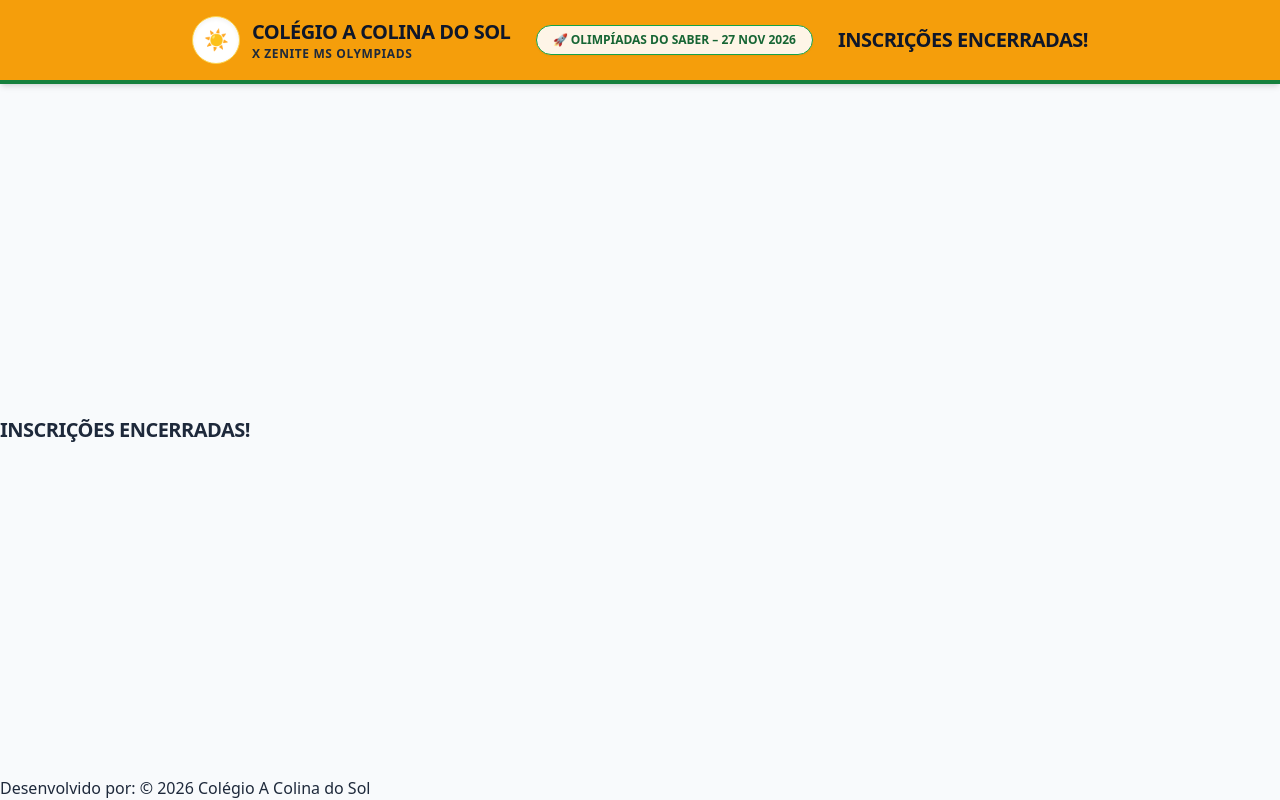
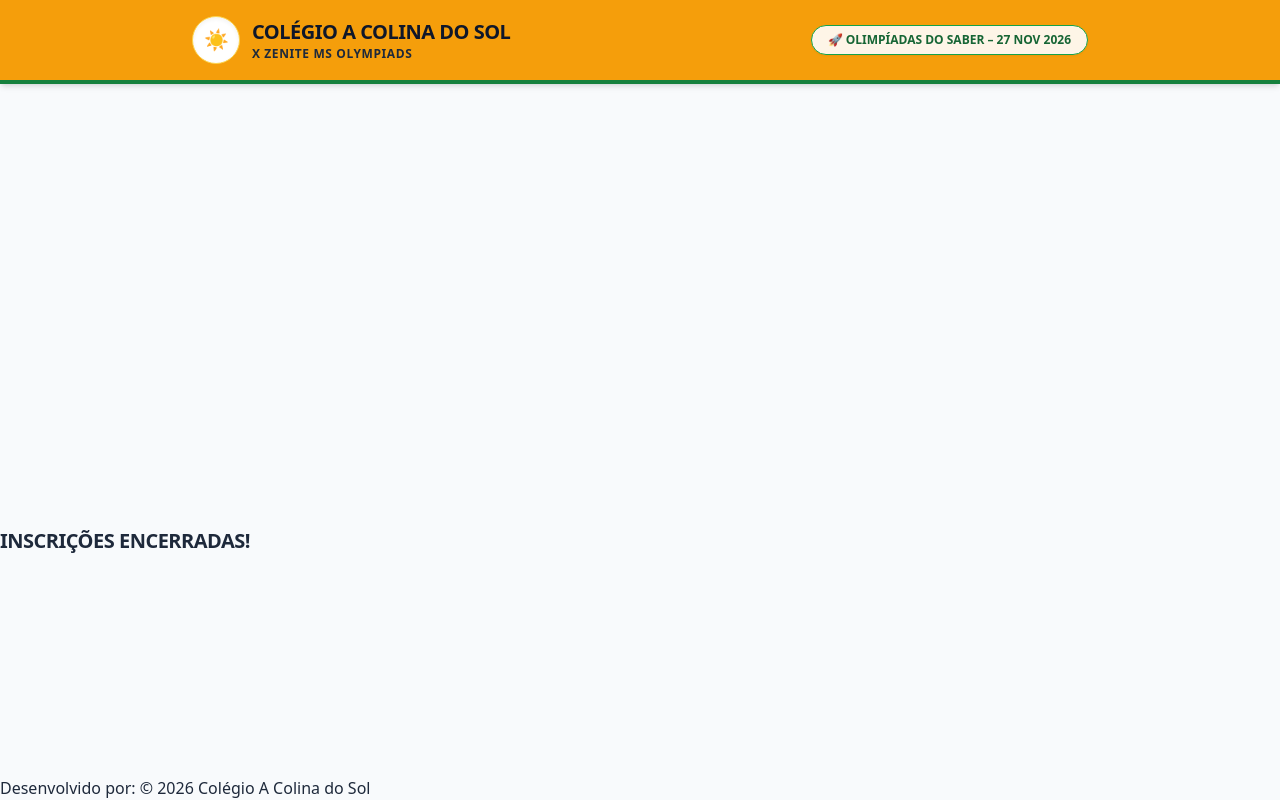
Before and after one commit to informaticacolina3/olimpiadas-colina, a plain HTML site: page index.html in a window 1280 px wide. Drawn offline with nearby package versions, Linux system fonts and the light colour scheme.

Commit message:
Update index.html

```diff
--- a/index.html
+++ b/index.html
@@ -21,11 +21,10 @@
             <div class="bg-white/90 px-4 py-1.5 rounded-full text-xs font-bold text-green-800 shadow-sm border border-green-600">
                 🚀 OLIMPÍADAS DO SABER – 27 NOV 2026
             </div>
-            <h1 class="font-extrabold text-lg sm:text-xl tracking-tight">INSCRIÇÕES ENCERRADAS!</h1>
         </div>
     </header>
     </script>
-    <h1 class="font-extrabold text-lg sm:text-xl tracking-tight">INSCRIÇÕES ENCERRADAS!</h1>
+    <center></center><h1 class="font-extrabold text-lg sm:text-xl tracking-tight">INSCRIÇÕES ENCERRADAS!</h1></center>
 </body>
 </html>
 Desenvolvido por: © 2026 Colégio A Colina do Sol
```
